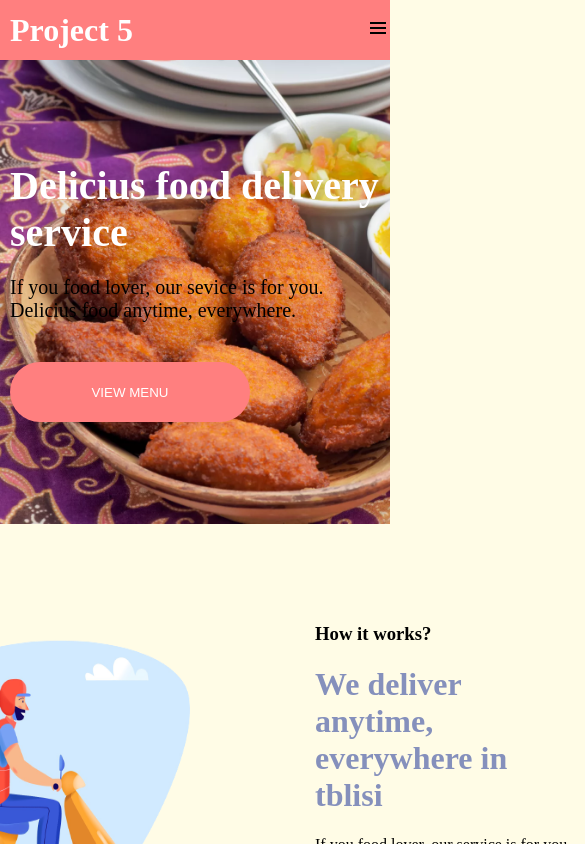
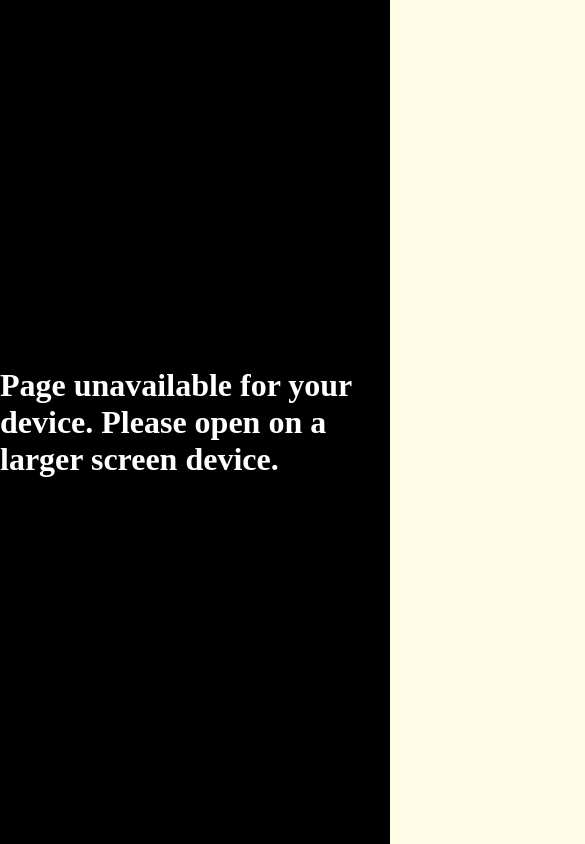
Before and after one commit to progDebug/ecommerce, a React (Create React App) app: page / in a window 390 px wide. Shown: the top 844 px of the page, 585 px wide, since content can reach past the window. Built offline with nearby package versions, Linux system fonts and the light colour scheme.

Commit message:
upgrade responsibility

```diff
--- a/public/index.html
+++ b/public/index.html
@@ -7,15 +7,31 @@
     <link rel="manifest" href="%PUBLIC_URL%/manifest.json" />
     <title>React App</title>
     <style>
+      @media (max-width:1225px) {
+        .screen-small{
+          width: 100%;
+          height: 100vh;
+          position: absolute;
+          background-color: black;
+          display: flex;
+          flex-direction: row;
+          align-items: center;
+          justify-content: center;
+        }
+      }
       body{
         margin: 0;
         padding: 0;
         background-color: #fffce6;
       }
+      .screen-small{
+        display: none;
+      }
     </style>
   </head>
   <body>
     <noscript>You need to enable JavaScript to run this app.</noscript>
-    <div id="root"></div>
+    <div id="root">
+    </div>
   </body>
 </html>
--- a/src/components/card/index.js
+++ b/src/components/card/index.js
@@ -7,7 +7,7 @@ export default function Cards() {
             <div className="container-cards">
                 <Card title="MORNING" schedules={["6:00 a.m. - ", "13:00 p.m."]} delivery="from 3 GEL" freeWith="FREE WITH ORDER OVER 35 GEL"/>
                 <Card title="DAY" schedules={["13:00 a.m. - ", "06:00 p.m."]} delivery="from 6 GEL" freeWith="FREE WITH ORDER OVER 60 GEL"/>
-                <Card title="MORNING" schedules={["Order for 1 week or more", ""]} delivery="Everyday delivery" freeWith="DELIVERY FEE/PER WEEK 15 GEL"/>
+                <Card title="WEEK" schedules={["Order for 1 week or more", ""]} delivery="Everyday delivery" freeWith="DELIVERY FEE/PER WEEK 15 GEL"/>
                 <div className="range"></div>
             </div>
         </>
--- /dev/null
+++ b/src/components/screen-small/index.css
@@ -0,0 +1,11 @@
+.screen-small{
+    width: 100%;
+    height: 100vh;
+    position: absolute;
+    background-color: black;
+    display: flex;
+    flex-direction: row;
+    align-items: center;
+    justify-content: center;
+    color: white;
+}
--- /dev/null
+++ b/src/components/screen-small/index.js
@@ -0,0 +1,12 @@
+import React from "react";
+import "./index.css";
+
+export default function ScreenSmall() {
+    return(
+        <>
+            <div class="screen-small">
+                <h1>Page unavailable for your device. Please open on a larger screen device.</h1>
+            </div>
+        </>
+    );
+};
--- /dev/null
+++ b/src/pages/home/index.css
@@ -0,0 +1,14 @@
+.container-valid{
+    display: block;
+}
+.container-invalid{
+    display: none;
+}
+@media (max-width:1225px) {
+    .container-invalid{
+        display: block;
+    }
+    .container-valid{
+        display: none;
+    }
+}
--- a/src/pages/home/index.js
+++ b/src/pages/home/index.js
@@ -7,10 +7,13 @@ import Header from "../../components/header/index.js";
 import Jumbotron from "../../components/jumbotron/index.js";
 import CardCarrosel from "../../components/cardsCarrosel/index.js";
 import Delivery from "../../components/delivery";
+import "./index.css";
+import ScreenSmall from "../../components/screen-small/index.js";
 
 export default function Home() {
     return(
         <>
+            <div className="container-valid" id="container-valid">
                 <Header />
                 <Jumbotron />
                 <Delivery />
@@ -19,6 +22,10 @@ export default function Home() {
                 <CardCarrosel />
                 <Chefs />
                 <Footer />
+            </div>
+            <div className="container-invalid" id="container-invalid">
+                <ScreenSmall />
+            </div>
         </>
     );
 };
```
Lines whose indentation alone changed are shown as unchanged.
